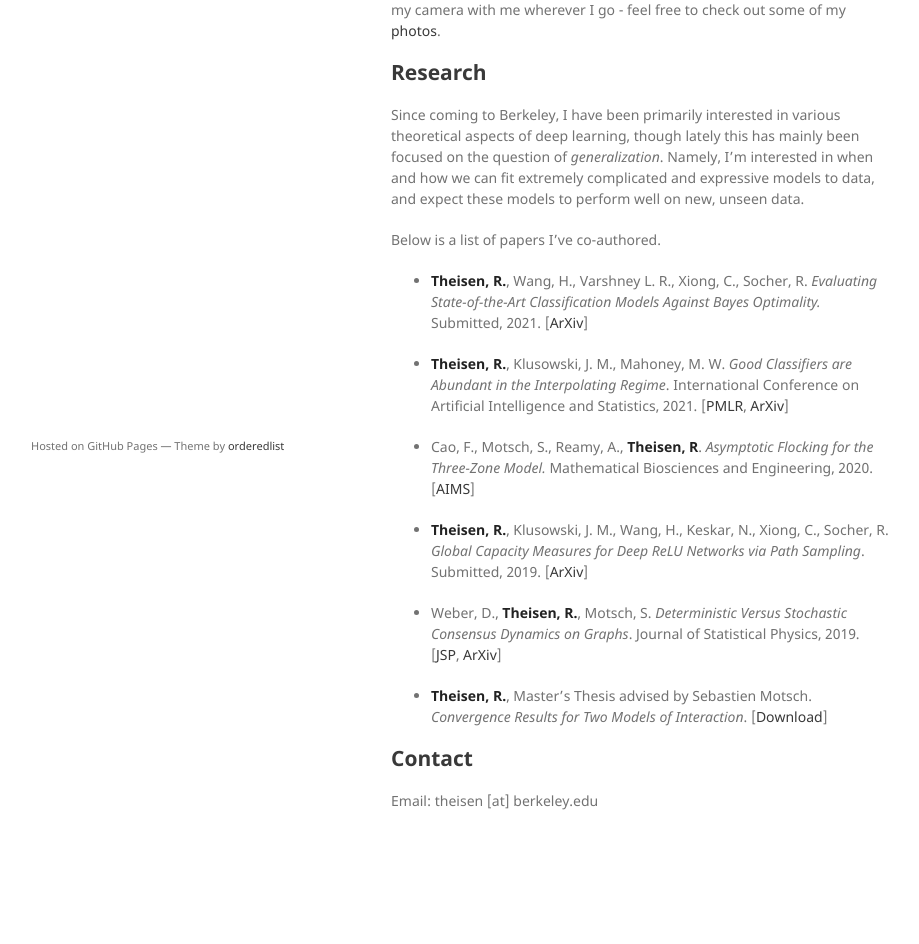
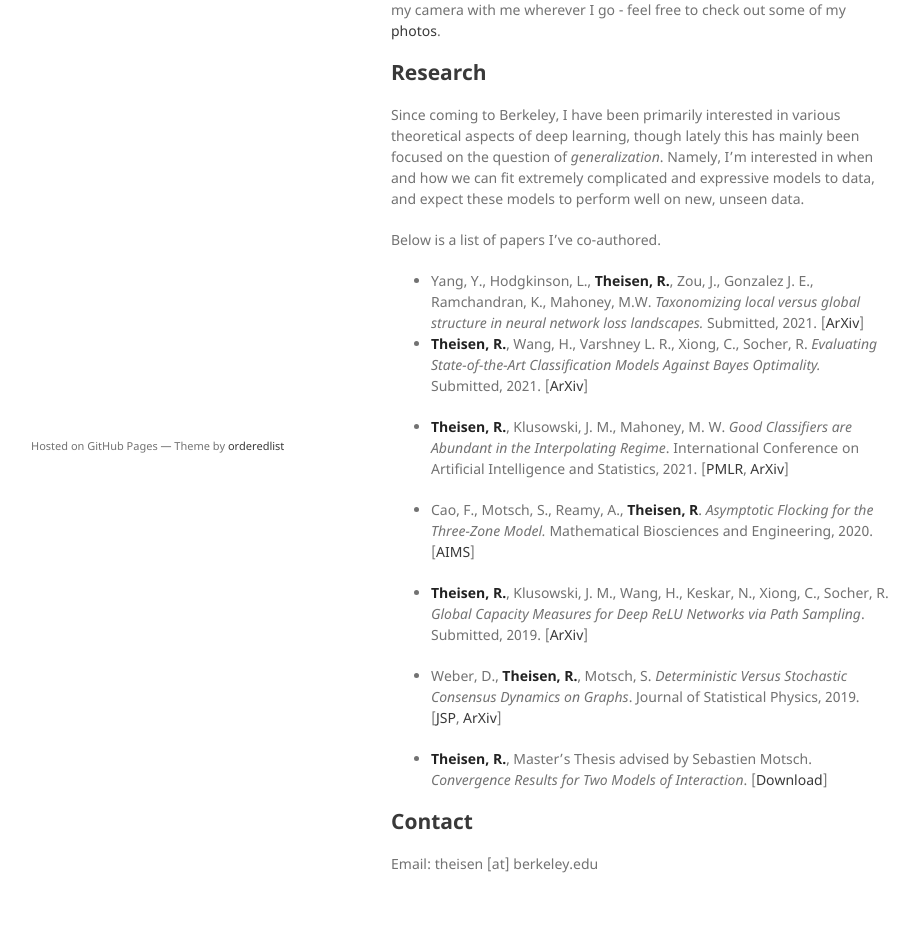
Before and after one commit to rythei/PersonalSiteWorking, a Jekyll site: the page built from index.md, in a window 1280 px wide. Shown: the part 375-1319 px from the top of the page, without its empty margins (179-1098 px from the left). Built offline with Jekyll 4.4.1, drawn with Linux system fonts in a browser that asks for light colours; our own code applies the rules of GitHub Pages for plain Markdown files; before the commit the page ends 1256 px from its top, so only the background shows below that.

Commit message:
add paper

```diff
--- a/index.md
+++ b/index.md
@@ -15,6 +15,7 @@ Since coming to Berkeley, I have been primarily interested in various theoretica
 
 Below is a list of papers I've co-authored.
 
+- Yang, Y., Hodgkinson, L., **Theisen, R.**, Zou, J., Gonzalez J. E., Ramchandran, K., Mahoney, M.W. _Taxonomizing local versus global structure in neural network loss landscapes._ Submitted, 2021. [[ArXiv](https://arxiv.org/abs/2107.11228)]
 - **Theisen, R.**, Wang, H., Varshney L. R., Xiong, C., Socher, R. _Evaluating State-of-the-Art Classification Models Against Bayes Optimality._ Submitted, 2021. [[ArXiv](https://arxiv.org/abs/2106.03357)]
 
 - **Theisen, R.**, Klusowski, J. M., Mahoney, M. W. _Good Classifiers are Abundant in the Interpolating Regime_. International Conference on Artificial Intelligence and Statistics, 2021. [[PMLR](http://proceedings.mlr.press/v130/theisen21a.html), [ArXiv](https://arxiv.org/abs/2006.12625)]
```
